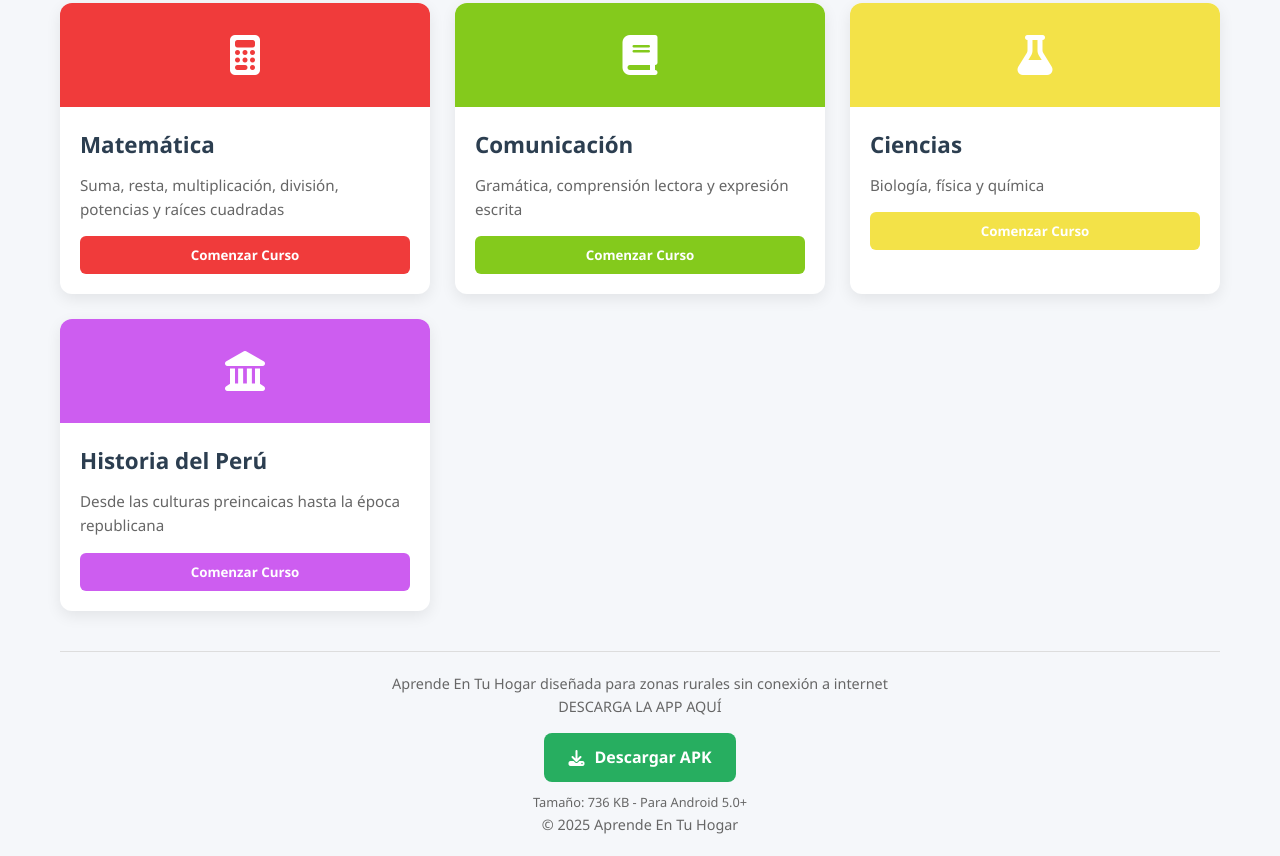
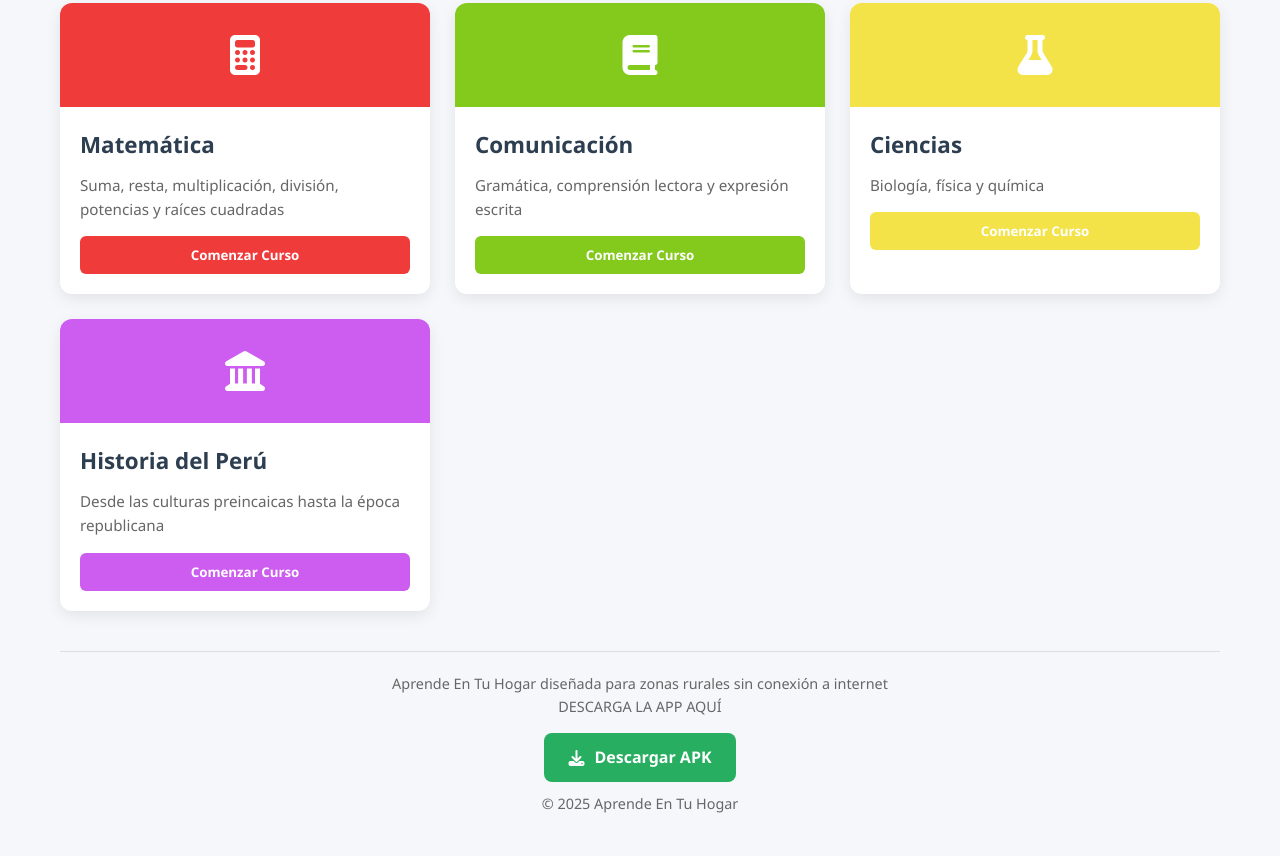
Before and after one commit to XElmikeX/Aprende-En-Tu-Hogar, a plain HTML site: page index.html in a window 1280 px wide. Shown: the part 323-1179 px from the top of the page. After the commit the page ends 1158 px from the top, so only its background shows below. Drawn offline with Linux system fonts and the light colour scheme.

Commit message:
Se agrega al Proyecto

```diff
--- a/index.html
+++ b/index.html
@@ -142,9 +142,7 @@
             <a href="apk/app-release.apk" download="AprendeEnTuHogar.apk" class="install-btn" id="installBtn">
                 <i class="fas fa-download"></i> <span data-key="install-app">Descargar APK</span>
             </a>
-            <p style="margin-top: 10px; font-size: 0.8rem; color: #666;">
-                Tamaño: 736 KB - Para Android 5.0+
-            </p>
+            <p style="margin-top: 10px; font-size: 0.8rem; color: #666;"></p>
             <p>© 2025 Aprende En Tu Hogar</p>
         </footer>
     </div>
--- a/js/cursos.js
+++ b/js/cursos.js
@@ -472,7 +472,7 @@ window.updateQuizOnLanguageChange = function() {
 
 // Inicialización al cargar la página
 window.addEventListener('DOMContentLoaded', function() {
-    console.log("App Aprende En Tu Hogar cargada. Funciona completamente offline.");
+    console.log("Aprende En Tu Hogar cargada");
 
     // Agregar mensaje informativo para la descarga del APK
     if (installBtn) {
@@ -480,7 +480,7 @@ window.addEventListener('DOMContentLoaded', function() {
             if (navigator.userAgent.includes('Android')) {
                 // Mostrar mensaje instructivo para Android
                 setTimeout(() => {
-                    if (confirm("📱 Instrucciones para Android:\n\n1. Después de descargar, toca la notificación\n2. Permite 'Instalar desde fuentes desconocidas' (solo primera vez)\n3. Sigue los pasos para instalar\n\n¿Deseas ver estas instrucciones después de descargar?")) {
+                    if (confirm("Instrucciones para Android:\n1. Después de hacer click en Descargar\n2. Permite 'Instalar desde fuentes desconocidas'\n3. Realiza cuidadosamente los pasos")) {
                         // Guardar para mostrar después
                         localStorage.setItem('showInstallInstructions', 'true');
                     }
```
